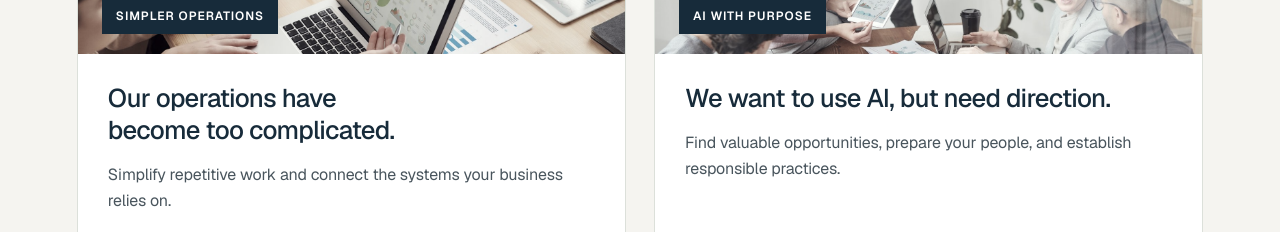
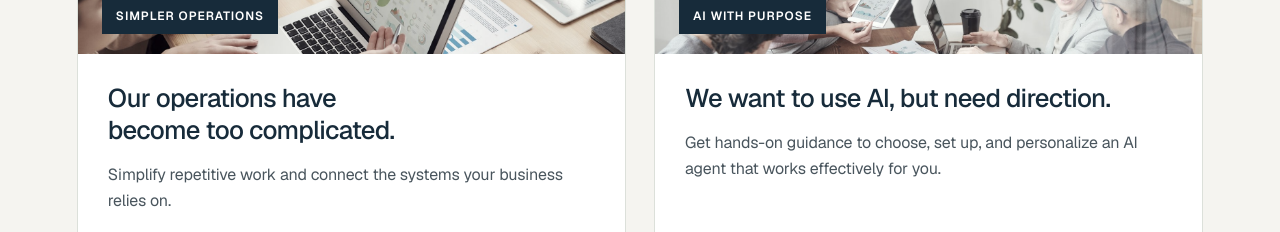
Before and after one commit to 2NspiraOpsTeam/2nspira-website, a Next.js app in the folder 2nspira-website/: page / in a window 1280 px wide. Shown: the part 3480-3712 px from the top of the page. Built offline with nearby package versions, Linux system fonts and the light colour scheme; no server answers.

Commit message:
Highlight hands-on personal AI agent guidance on homepage

```diff
--- a/2nspira-website/src/app/page.tsx
+++ b/2nspira-website/src/app/page.tsx
@@ -137,7 +137,7 @@ export default function Home() {
       <div className={styles.sectionHead}><div><p className={styles.eyebrow}>What brings you here?</p><h2 id="challenges-heading">Where do you need<br />to make progress?</h2></div><p className={styles.challengeIntro}>You don’t need to know which service to ask for. Start with the challenge you’re facing.</p></div>
       <div className={styles.challengeGrid}>{[
         { image: "challenge-operations", category: "Simpler operations", title: "Our operations have become too complicated.", text: "Simplify repetitive work and connect the systems your business relies on.", href: "/automation-systems-optimization", link: "Explore operations solutions" },
-        { image: "digital-team", category: "AI with purpose", title: "We want to use AI, but need direction.", text: "Find valuable opportunities, prepare your people, and establish responsible practices.", href: "/ai-enablement", link: "Explore AI enablement" },
+        { image: "digital-team", category: "AI with purpose", title: "We want to use AI, but need direction.", text: "Get hands-on guidance to choose, set up, and personalize an AI agent that works effectively for you.", href: "/ai-enablement", link: "Explore AI enablement" },
         { image: "tech-websites", category: "Better digital experiences", title: "Our website no longer meets our needs.", text: "Build a better customer experience with useful digital capabilities behind it.", href: "/websites", link: "Explore website solutions" },
         { image: "executive-staff-briefing-v1", category: "Confident leadership", title: "We need experienced technology leadership.", text: "Gain strategic direction and oversight without hiring a full-time CIO.", href: "/fractional-cio", link: "Explore technology leadership" },
       ].map(challenge => <Link key={challenge.href} href={challenge.href} className={styles.challengeCard}><div className={`${styles.challengePhoto} ${challenge.image === "executive-staff-briefing-v1" ? styles.staffBriefing : ""}`}><Photo src={`/images/homepage/${challenge.image}.jpg`} alt="" /><span className={styles.challengeCategory}>{challenge.category}</span></div><div className={styles.challengeCopy}><h3>{challenge.title}</h3><p>{challenge.text}</p><span className={styles.challengeLink}>{challenge.link} <span className={styles.challengeArrow} aria-hidden="true">↗</span></span></div></Link>)}</div>
```
